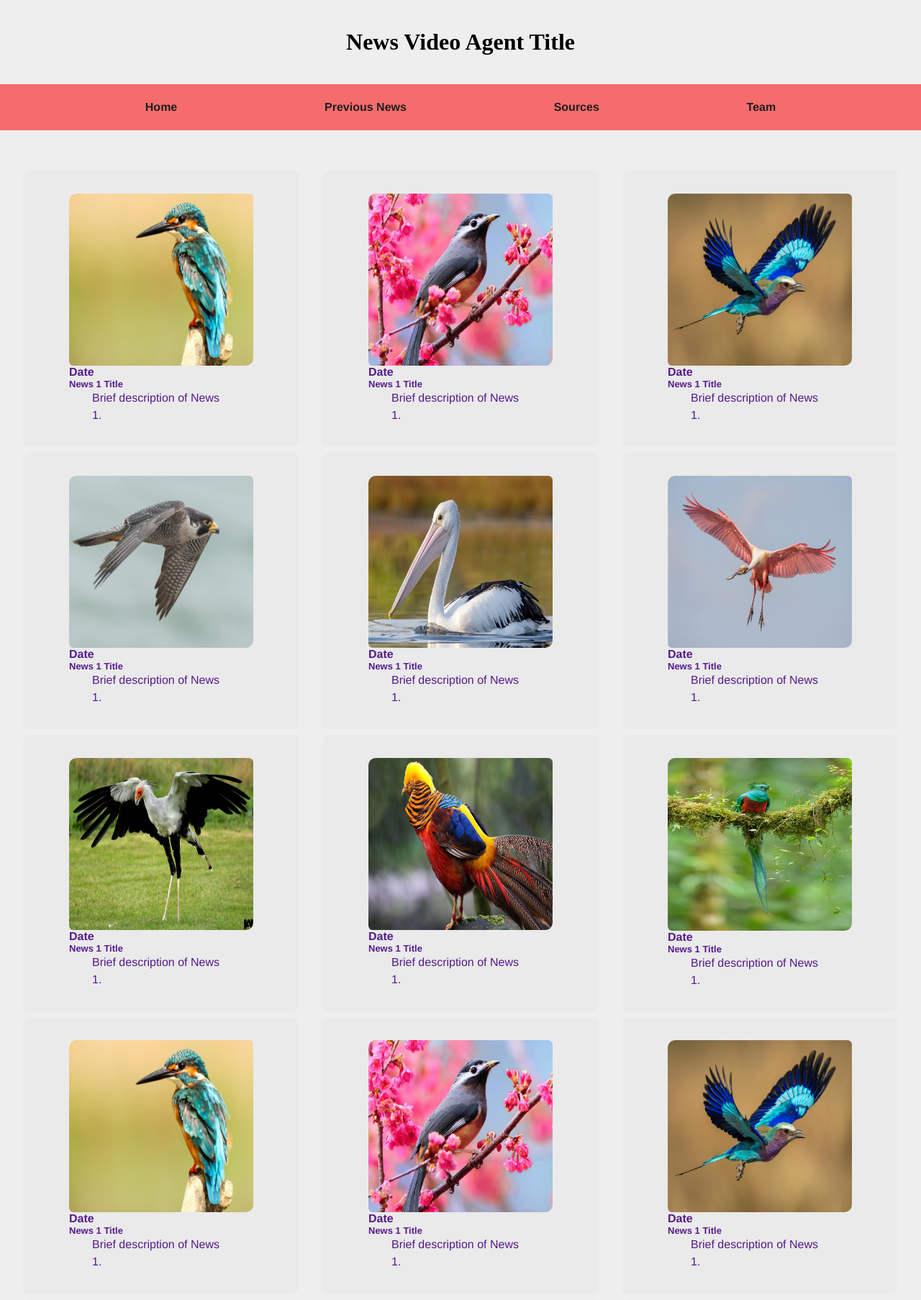
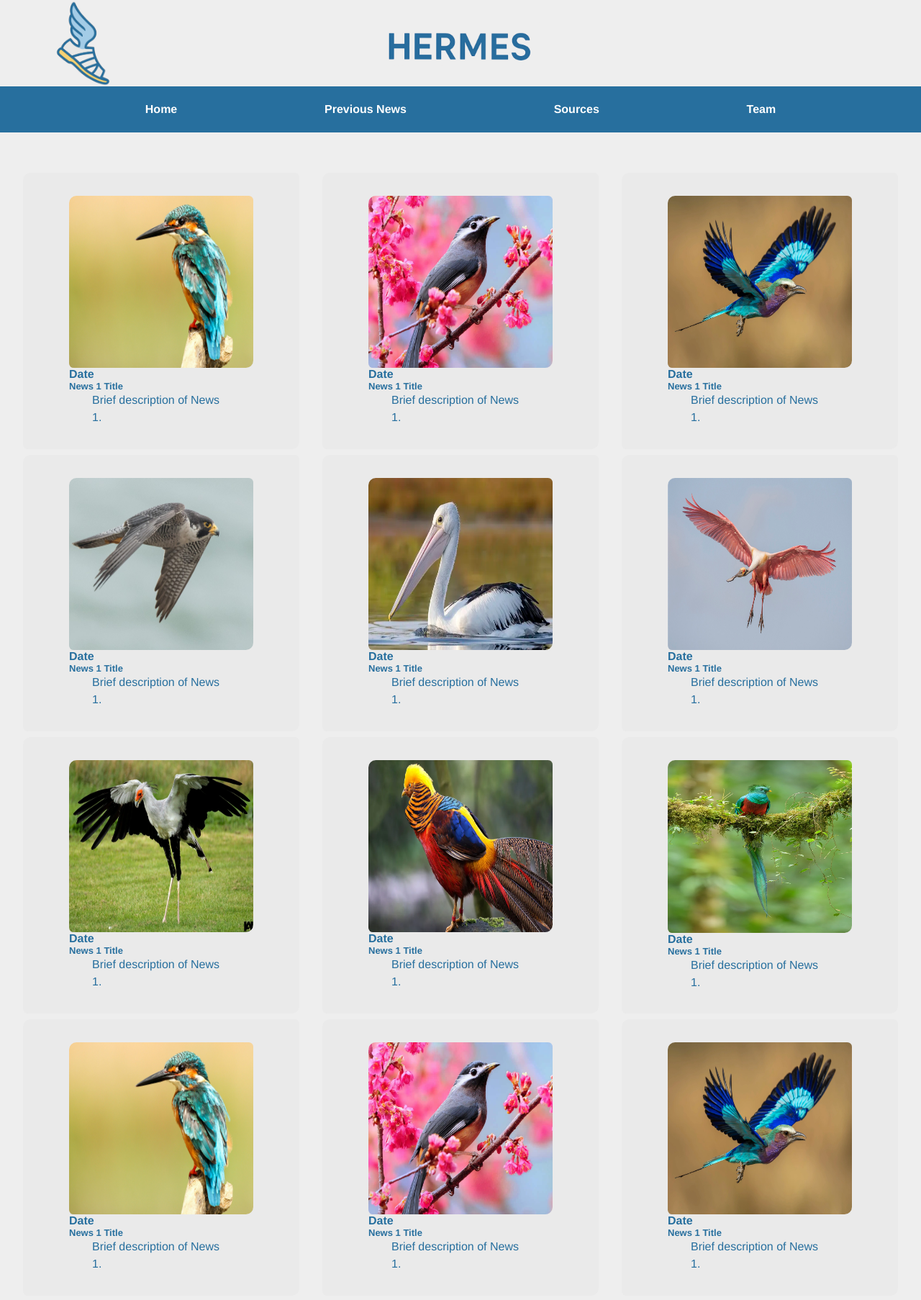
Before and after one commit to daniel-rawana/ai-news-agent, a Flask app: page /previousnews in a window 1280 px wide. Shown: the top 1806 px of the page at 72% size. Run offline with Flask 3, Linux system fonts and the light colour scheme.

Commit message:
Aethetic changes
gave the page a temporary logo, name, and color palette. Updated the Header to display them and modified the css files for the new colors

```diff
--- a/website/static/AgentPageIndexStyle.css
+++ b/website/static/AgentPageIndexStyle.css
@@ -4,9 +4,42 @@
 }
 
 h1 {
-    text-align: center;
-    margin-top: 5vh;
-    margin-bottom: 5vh;
+    display: flex;
+    flex-direction: row;
+    align-items: left;
+    width: 100vw;
+    height: 15vh;
+}
+
+h1 ul img.logo {
+    display: inline-block;
+    align-self: flex-start;
+}
+
+h1 ul img.namelogo {
+    align-self: center;
+    display: inline-block;
+}
+
+.logo {
+    padding-left: 5vw;
+    margin-right: 2vw;
+    vertical-align: top;
+
+    width:8%;
+    height: 15vh;
+    object-fit: cover;
+}
+
+.namelogo {
+    padding-left: 20vw;
+    margin-right: 2vw;
+    vertical-align: top;
+    align-self: center;
+
+    width:30%;
+    height: 15vh;
+    object-fit: cover;
 }
 
 body{
@@ -16,7 +49,7 @@ body{
 nav{
     width:100vw;
     height: 8vh;
-    background-color: #F66c6c;
+    background-color: #276f9e;
     min-height: 30px;
 }
 
@@ -43,21 +76,21 @@ nav ul li a {
     text-decoration: none;
     font-size: clamp(5px,1.5vw,16px);
     font-family: Helvetica,Arial,sans-serif;
-    color: #1e1e1e;
+    color: #ffffff;
     padding: 0 8vw;
     font-weight: 700;
 }
 
 nav ul li a:hover {
     display: inline-flex;
-    background-color: #feb5b5;
+    background-color: #a4cde8;
     align-items: center;
     justify-content: center;
     height: 8vh;
     text-decoration: none;
     font-size: clamp(5px,1.5vw,16px);
     font-family: Helvetica, Arial, sans-serif;
-    color: #6a3f3f;
+    color: #f5d173;
     padding: 0 8vw;
     border-radius: .2vw .2vh;
     font-weight: 700;
--- a/website/static/AgentPagePreviousNewsStyle.css
+++ b/website/static/AgentPagePreviousNewsStyle.css
@@ -35,7 +35,13 @@ body main ul li a  {
 
 body main ul li a:hover {
     display: inline-flex;
-    background-color: #f66c6c;
+    background-color: #a4cde8;
+    h2 {
+        color: #f5d173;
+    }
+    p {
+        color: #ffffff;
+    }
 
 }
 
@@ -49,7 +55,7 @@ body main ul li a img {
 body main ul li a h2 {
     padding-left: 2.5vw;
     padding-right: 2.5vw;
-    color: gris;
+    color: #276f9e;
     font-size: medium;
     font-family: Helvetica, Arial, sans-serif;
     align-self: flex-start;
@@ -70,5 +76,5 @@ body main ul li a p {
     font-family: Helvetica, Arial, sans-serif;
     align-self: flex-start;
     text-align:left;
-    color: gris;
+    color: #276f9e;
 }
--- a/website/templates/index.html
+++ b/website/templates/index.html
@@ -9,7 +9,10 @@
 </head>
 
 <body>
-    <h1>News Video Agent Title</h1>
+    <h1>
+            <img class = "logo" src="{{HermesLogo}}" alt="Page Logo" width="200" height="150">
+            <img class = "namelogo" src="{{HermesName}}" alt="Page Name" width="400" height="100">
+    </h1>
 
     <nav>
         <ul>
--- a/website/templates/previousnews.html
+++ b/website/templates/previousnews.html
@@ -10,7 +10,10 @@
 </head>
 
 <body>
-    <h1>News Video Agent Title</h1>
+    <h1>
+            <img class = "logo" src="{{HermesLogo}}" alt="Page Logo" width="200" height="150">
+            <img class = "namelogo" src="{{HermesName}}" alt="Page Name" width="400" height="100">
+    </h1>
 
     <nav>
         <ul>
```
Also changed, not shown: website/templates/sources.html (+5 -2 lines), website/templates/team.html (+5 -2 lines), website/static/test-files/HermesLogoSoloTransparent.png.
